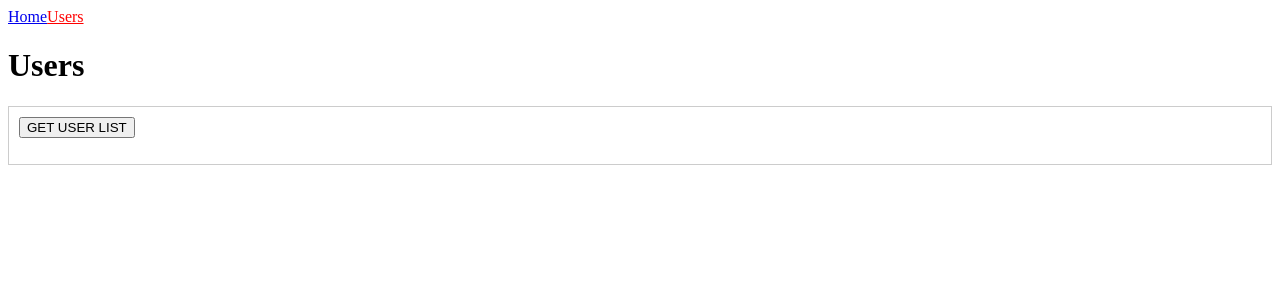
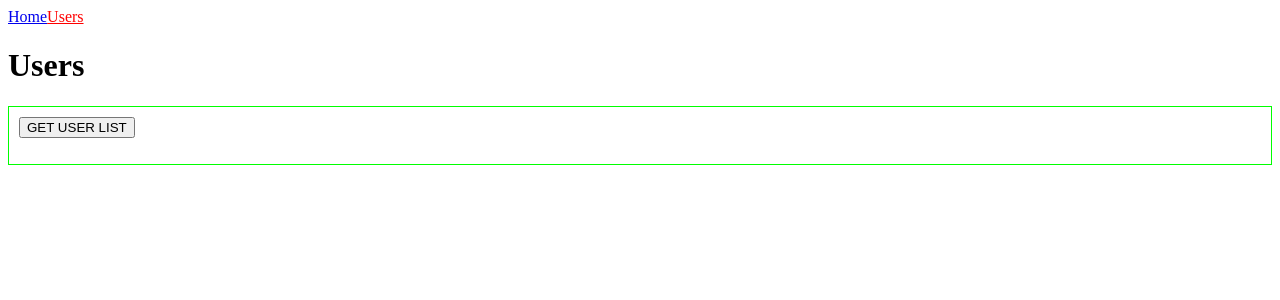
Before and after one commit to fedorovsky/react-typescript-cra, a React (Create React App) app: page /users in a window 1280 px wide. Shown: the top 300 px of the page. Built offline with nearby package versions, Linux system fonts and the light colour scheme.

Commit message:
add styled-components

```diff
--- a/src/components/UserList/UserList.styled.tsx
+++ b/src/components/UserList/UserList.styled.tsx
@@ -1,7 +1,7 @@
 import styled from 'styled-components';
 
 export const Wrapper = styled.div`
-  border: 1px solid #ccc;
+  border: 1px solid ${(props) => props.theme.green};
   padding: 10px;
 `;
 
--- a/src/index.tsx
+++ b/src/index.tsx
@@ -3,6 +3,8 @@ import ReactDOM from 'react-dom';
 import { createBrowserHistory } from 'history';
 import { Provider, ReactReduxContext } from 'react-redux';
 import { ConnectedRouter } from 'connected-react-router';
+import { ThemeProvider } from 'styled-components';
+import theme from 'utils/theme';
 import configureStore from './configureStore';
 import App from './App';
 import * as serviceWorker from './serviceWorker';
@@ -16,7 +18,9 @@ ReactDOM.render(
   <React.StrictMode>
     <Provider store={store} context={ReactReduxContext}>
       <ConnectedRouter history={history} context={ReactReduxContext}>
-        <App />
+        <ThemeProvider theme={theme}>
+          <App />
+        </ThemeProvider>
       </ConnectedRouter>
     </Provider>
   </React.StrictMode>,
--- /dev/null
+++ b/src/utils/theme.ts
@@ -0,0 +1,7 @@
+const theme = {
+  red: '#f00',
+  green: '#0f0',
+  blue: '#00f',
+};
+
+export default theme;
```
Also changed, not shown: src/styled.d.ts (added, +8 -0 lines), 1 other file (tests, documents, lock files or other folders).
